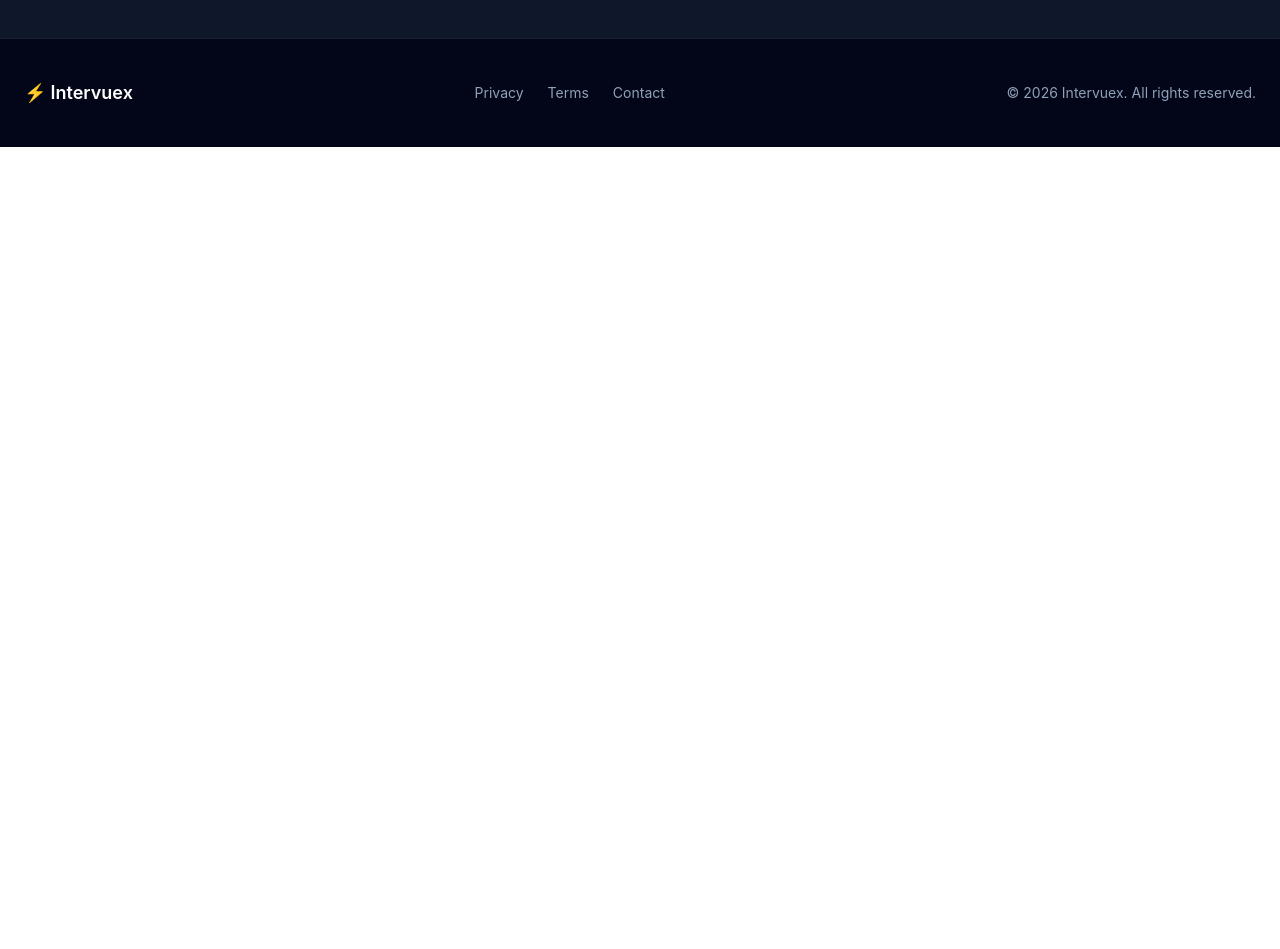
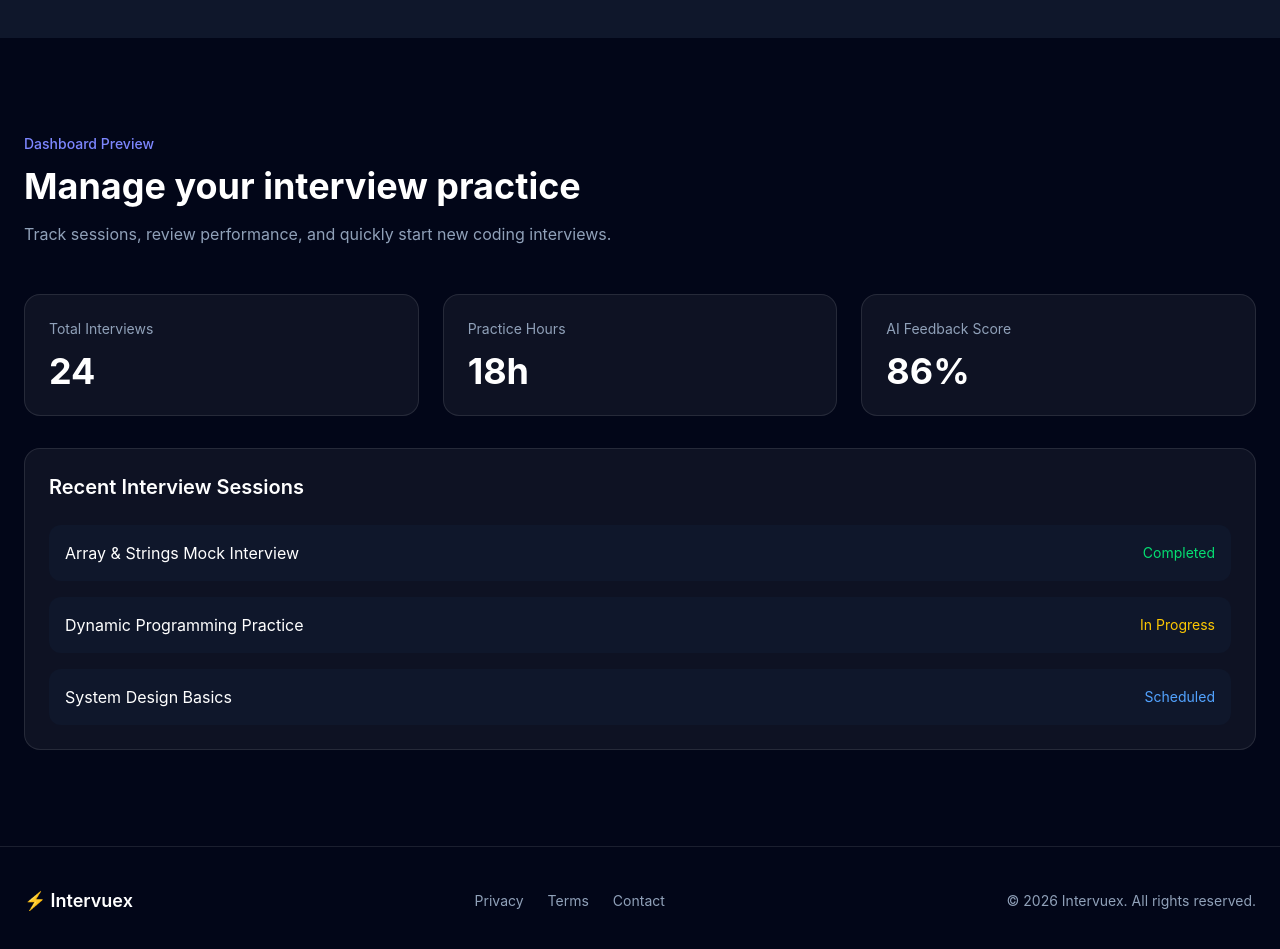
Before and after one commit to Abhirajverma12/intervuex, a React (Vite) app: page / in a window 1280 px wide. Shown: the part 1820-2769 px from the top of the page. Before the commit the page ends 1967 px from the top, so only its background shows below. Built offline with nearby package versions, Linux system fonts and the light colour scheme.

Commit message:
Create dashboard preview for interview tracking

```diff
--- a/src/App.jsx
+++ b/src/App.jsx
@@ -3,6 +3,7 @@ import Hero from "./components/Hero";
 import Features from "./components/Features";
 import HowItWorks from "./components/HowItWorks";
 import Footer from "./components/Footer";
+import Dashboard from "./components/Dashboard";
 
 function App() {
   return (
@@ -11,6 +12,7 @@ function App() {
       <Hero />
       <Features />
       <HowItWorks />
+      <Dashboard />
       <Footer />
     </div>
   );
--- /dev/null
+++ b/src/components/Dashboard.jsx
@@ -0,0 +1,61 @@
+function Dashboard() {
+  return (
+    <section className="bg-slate-950 px-6 py-24 text-white">
+      <div className="mx-auto max-w-7xl">
+        <div>
+          <p className="text-sm font-medium text-indigo-400">
+            Dashboard Preview
+          </p>
+
+          <h2 className="mt-3 text-4xl font-bold">
+            Manage your interview practice
+          </h2>
+
+          <p className="mt-4 max-w-2xl text-slate-400">
+            Track sessions, review performance, and quickly start new coding interviews.
+          </p>
+        </div>
+
+        <div className="mt-12 grid gap-6 md:grid-cols-3">
+          <div className="rounded-2xl border border-white/10 bg-white/5 p-6">
+            <p className="text-sm text-slate-400">Total Interviews</p>
+            <h3 className="mt-3 text-4xl font-bold">24</h3>
+          </div>
+
+          <div className="rounded-2xl border border-white/10 bg-white/5 p-6">
+            <p className="text-sm text-slate-400">Practice Hours</p>
+            <h3 className="mt-3 text-4xl font-bold">18h</h3>
+          </div>
+
+          <div className="rounded-2xl border border-white/10 bg-white/5 p-6">
+            <p className="text-sm text-slate-400">AI Feedback Score</p>
+            <h3 className="mt-3 text-4xl font-bold">86%</h3>
+          </div>
+        </div>
+
+        <div className="mt-8 rounded-2xl border border-white/10 bg-white/5 p-6">
+          <h3 className="text-xl font-semibold">Recent Interview Sessions</h3>
+
+          <div className="mt-6 space-y-4">
+            <div className="flex items-center justify-between rounded-xl bg-slate-900 p-4">
+              <span>Array & Strings Mock Interview</span>
+              <span className="text-sm text-green-400">Completed</span>
+            </div>
+
+            <div className="flex items-center justify-between rounded-xl bg-slate-900 p-4">
+              <span>Dynamic Programming Practice</span>
+              <span className="text-sm text-yellow-400">In Progress</span>
+            </div>
+
+            <div className="flex items-center justify-between rounded-xl bg-slate-900 p-4">
+              <span>System Design Basics</span>
+              <span className="text-sm text-blue-400">Scheduled</span>
+            </div>
+          </div>
+        </div>
+      </div>
+    </section>
+  );
+}
+
+export default Dashboard;
```
